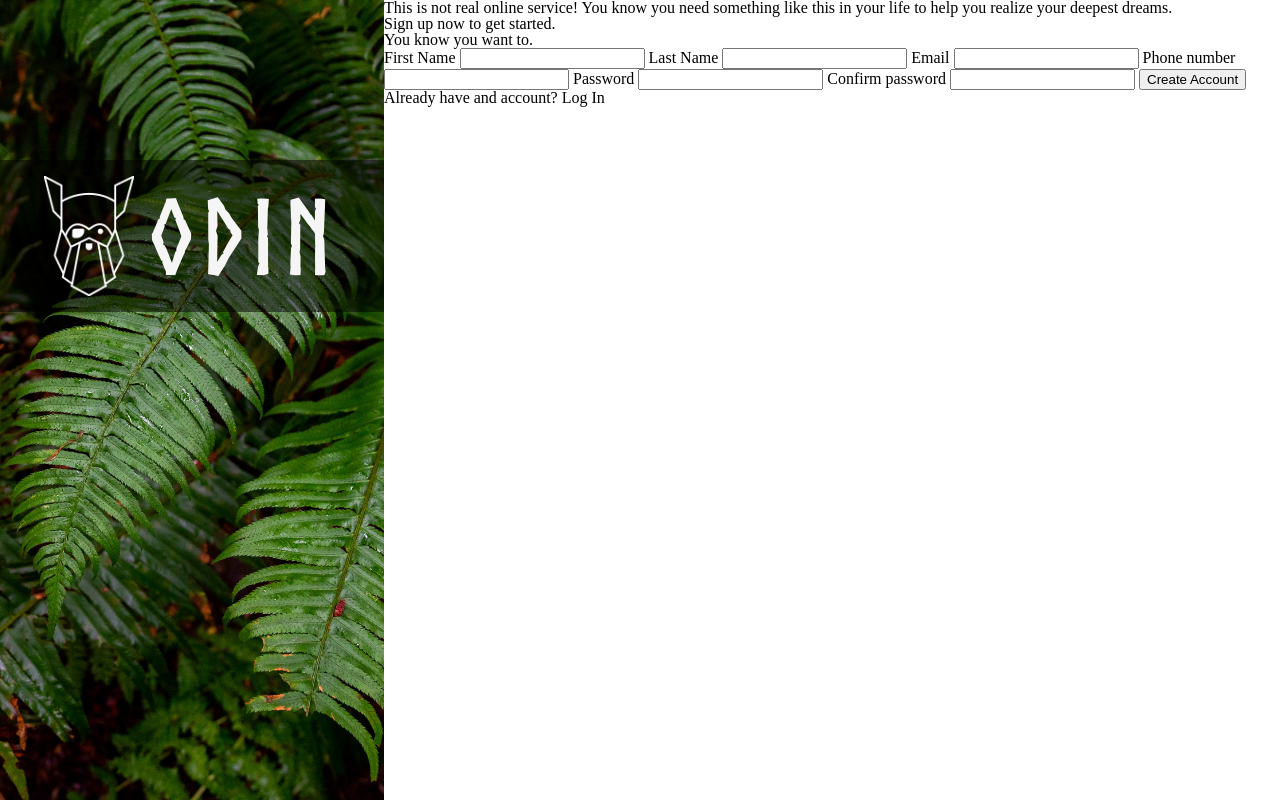
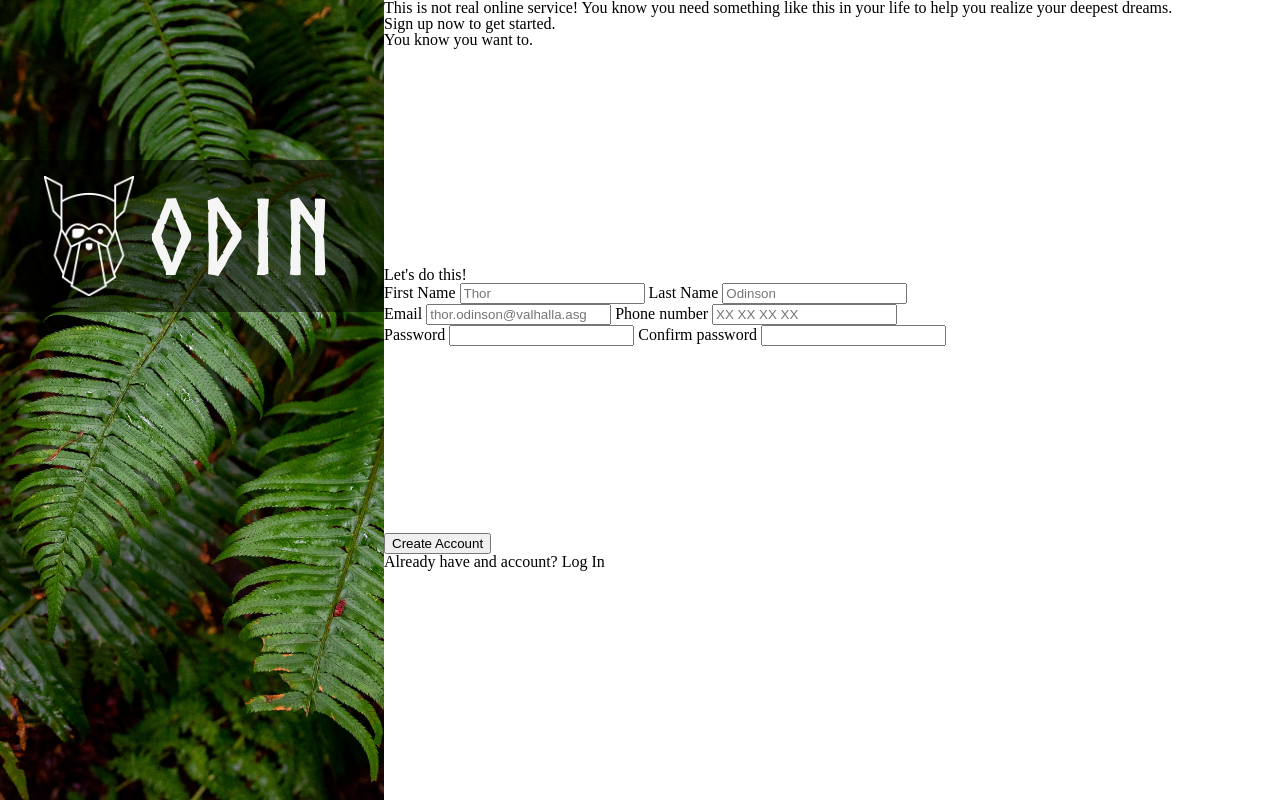
Before and after one commit to Andrij-Kolomijec/Sign-up-Form, a plain HTML site: page index.html in a window 1280 px wide. Drawn offline with Linux system fonts and the light colour scheme.

Commit message:
Started form-container side

```diff
--- a/index.html
+++ b/index.html
@@ -11,7 +11,6 @@
 <body>
     <div class="content">
 
-
         <div class="image-container">
             <div class="image-overlay">
                 <img class="logo" src="./odin-lined.png" alt="The Odin Project logo">
@@ -19,39 +18,44 @@
             </div>
         </div>
 
+        <div class="form-container">
 
-
-        <div class="form-container">
             <div class="filler-text">
                 <p>This is not real online service! You know you need something like this in your life to help you realize your deepest dreams.</p>
                 <p>Sign up <em>now</em> to get started.</p>
                 <p>You <em>know</em> you want to.</p>
             </div>
-            <div>
+
+            <div class="form">
+                <h1>Let's do this!</h1>
                 <form action="">
-                    <label for="fname">First Name</label>
-                    <input type="text" id="fname">
 
-                    <label for="lname">Last Name</label>
-                    <input type="text" id="lname">
+                    <div class="name-row">
+                        <label for="fname">First Name</label>
+                        <input type="text" id="fname" placeholder="Thor">
+                        <label for="lname">Last Name</label>
+                        <input type="text" id="lname" placeholder="Odinson">
+                    </div>
 
-                    <label for="email">Email</label>
-                    <input type="email" id="email">
+                    <div class="contact-row">
+                        <label for="email">Email</label>
+                        <input type="email" id="email" placeholder="thor.odinson@valhalla.asg">
+                        <label for="phone-number">Phone number</label>
+                        <input type="tel" id="phone-number" placeholder="XX XX XX XX">
+                    </div>
 
-                    <label for="phone-number">Phone number</label>
-                    <input type="tel" id="phone-number">
+                    <div class="password-row">
+                        <label for="password">Password</label>
+                        <input type="password" id="password">
+                        <label for="confirm-password">Confirm password</label>
+                        <input type="password" id="confirm-password">
+                    </div>
 
-                    <label for="password">Password</label>
-                    <input type="password" id="password">
-
-                    <label for="confirm-password">Confirm password</label>
-                    <input type="password" id="confirm-password">
-
-                    <button>Create Account</button>
                 </form>
             </div>
 
-            <div>
+            <div class="sign-up">
+                <button>Create Account</button>
                 <p>Already have and account? Log In</p>
             </div>
         </div>
--- a/style.css
+++ b/style.css
@@ -103,3 +103,18 @@ body {
     flex: 1;
     min-width: 70vw;
 }
+
+.filler-text {
+    flex: 1;
+
+}
+
+.form {
+    flex: 1;
+
+}
+
+.sign-up {
+    flex: 1;
+
+}
```
